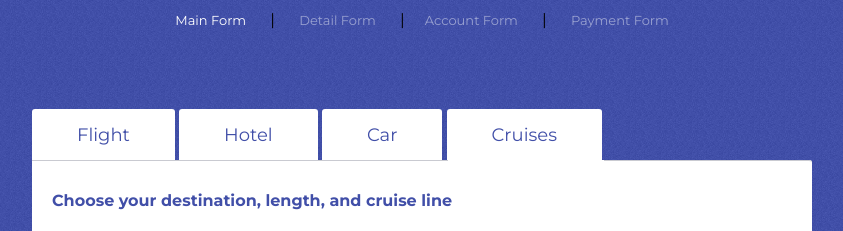
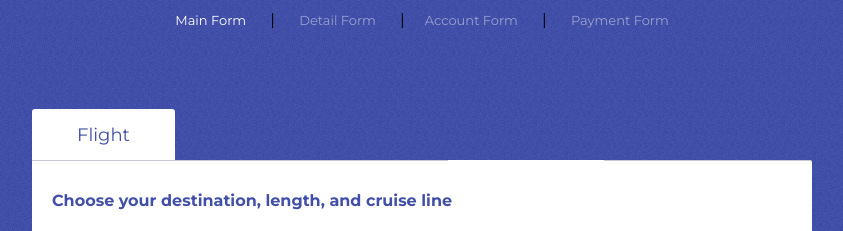
Before and after one commit to aswanesher/simple_ota, a PHP site: page / in a window 1280 px wide. Shown: the top 231 px of the page, without its empty margins (218-1061 px from the left). Run offline with PHP 8.4, Linux system fonts and the light colour scheme; data that the repository does not hold is empty.

Commit message:
Ota Index Update
Hilangkan tab cruise, hotel and travel

```diff
--- a/index.php
+++ b/index.php
@@ -17,9 +17,9 @@ include "config/db_config.php";
 <div class="tabbed-area">
   <ul class="tabs group">
     <li><a href="#box-one">Flight</a></li>
-    <li><a href="#box-two">Hotel</a></li>
+    <!--<li><a href="#box-two">Hotel</a></li>
     <li><a href="#box-three">Car</a></li>
-    <li><a href="#box-four">Cruises</a></li>
+    <li><a href="#box-four">Cruises</a></li>-->
   </ul>
   <div class="box-wrap">
     <div id="box-one">
```
